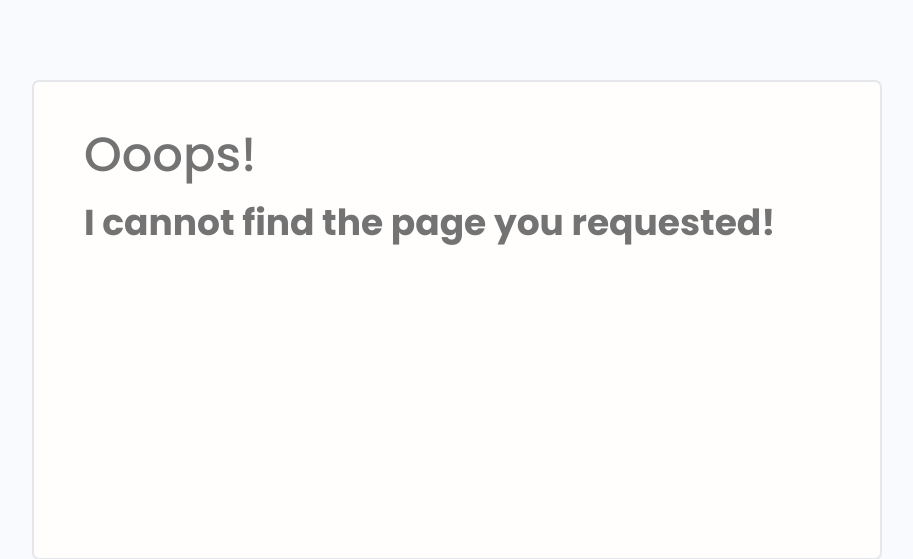
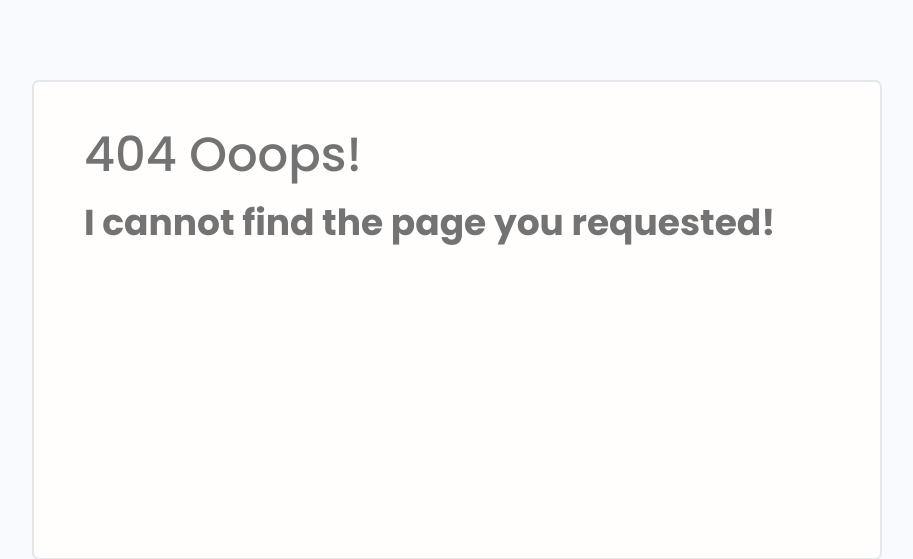
Before and after one commit to YeasinKabirJoy/BlogEX, a Django app: template templates/404.html in a window 1280 px wide. Shown: the part 77-636 px from the top of the page, without its empty margins (183-1096 px from the left). Run offline with Django 4.2, Linux system fonts and the light colour scheme; the template is opened without the code that fills it, so the values that code supplies are empty.

Commit message:
Update 404.html

```diff
--- a/templates/404.html
+++ b/templates/404.html
@@ -6,7 +6,7 @@
         <div class="content-box">
             <div class="formWrapper" style="height: 60vh;alignment: center">
 
-                    <h1>Ooops!</h1>
+                    <h1> 404 Ooops!</h1>
 
                     <h2>I cannot find the page you requested!</h2>
 
```
